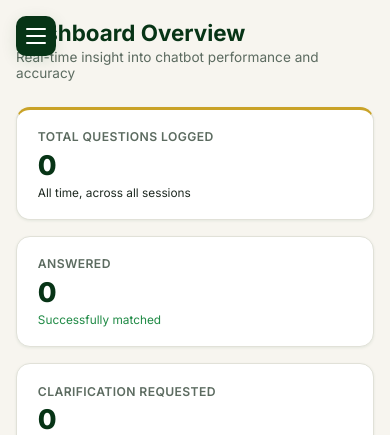
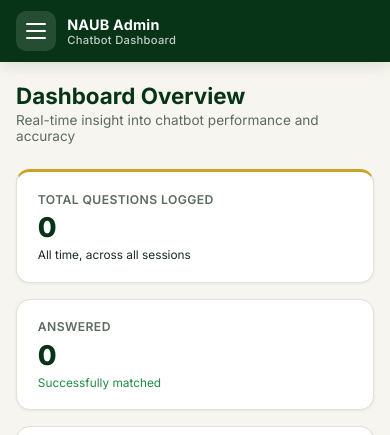
Before and after one commit to Onyedika1801/CHATBOT-NAUB, a Django app: page /dashboard/ in a window 390 px wide. Shown: the top 435 px of the page. Run offline with Django 5.2, Linux system fonts and the light colour scheme; the visitor is signed in with stand-in values (Sample User, id 1); data that the repository does not hold is empty.

Commit message:
Add Get Directions link to maps, fix ICT map pin, fix mobile hamburger UX
- Add a 'Get Directions' button under every map embed (both server-rendered
  and JS-rendered chat messages) linking to Google Maps turn-by-turn
  directions, since the embed alone only showed a pin with no way to
  navigate to it.
- Add missing map_query for the ICT Directorate knowledge base entry
  (was empty, so no map showed at all for ICT questions).
- Rework the dashboard mobile menu: hamburger now sits in a sticky top
  bar that scrolls with the page instead of floating fixed in front of
  content, and its icon animates into an X so it visually reflects
  open/closed state instead of appearing stuck.

```diff
--- a/dashboard/templates/dashboard/base_dash.html
+++ b/dashboard/templates/dashboard/base_dash.html
@@ -1,10 +1,16 @@
 {% extends "base.html" %}
 {% load static %}
 {% block body %}
-<!-- Mobile hamburger button -->
-<button class="dash-hamburger" id="dashHamburger" aria-label="Open menu">
-  <span></span><span></span><span></span>
-</button>
+<!-- Mobile top bar: sticky, scrolls with the page instead of floating over content -->
+<div class="dash-topbar">
+  <button class="dash-hamburger" id="dashHamburger" aria-label="Open menu" aria-expanded="false">
+    <span></span><span></span><span></span>
+  </button>
+  <div class="naub-brand-text">
+    <h1>NAUB Admin</h1>
+    <p>Chatbot Dashboard</p>
+  </div>
+</div>
 <!-- Overlay for closing sidebar on mobile -->
 <div class="dash-overlay" id="dashOverlay"></div>
 
@@ -45,10 +51,14 @@ const overlay = document.getElementById('dashOverlay');
 function openSidebar() {
   sidebar.classList.add('open');
   overlay.classList.add('open');
+  hamburger.classList.add('open');
+  hamburger.setAttribute('aria-expanded', 'true');
 }
 function closeSidebar() {
   sidebar.classList.remove('open');
   overlay.classList.remove('open');
+  hamburger.classList.remove('open');
+  hamburger.setAttribute('aria-expanded', 'false');
 }
 hamburger.addEventListener('click', () => {
   sidebar.classList.contains('open') ? closeSidebar() : openSidebar();
@@ -56,5 +66,8 @@ hamburger.addEventListener('click', () => {
 overlay.addEventListener('click', closeSidebar);
 // Close sidebar when a nav link is clicked on mobile
 sidebar.querySelectorAll('a').forEach(a => a.addEventListener('click', closeSidebar));
+// Close on Escape, and make sure state always starts closed on page load
+document.addEventListener('keydown', (e) => { if (e.key === 'Escape') closeSidebar(); });
+closeSidebar();
 </script>
 {% endblock %}
--- a/static/css/style.css
+++ b/static/css/style.css
@@ -251,6 +251,23 @@ button { font-family: inherit; cursor: pointer; }
   height: 220px;
   border: none;
   display: block;
+}
+.map-directions-btn {
+  display: flex;
+  align-items: center;
+  justify-content: center;
+  gap: 0.4rem;
+  padding: 0.55rem 0.8rem;
+  background: var(--naub-green-dark);
+  color: white;
+  font-size: 0.85rem;
+  font-weight: 600;
+  text-decoration: none;
+  text-align: center;
+}
+.map-directions-btn:hover {
+  background: var(--naub-green, #1a5c38);
+  opacity: 0.92;
 }
 
 .typing-indicator {
@@ -550,23 +567,36 @@ table.data-table tr:last-child td { border-bottom: none; }
 .faq-chips .chip { white-space: nowrap; flex-shrink: 0; }
 
 /* ===================== DASHBOARD MOBILE HAMBURGER ===================== */
+.dash-topbar {
+  display: none;
+  position: sticky;
+  top: 0;
+  left: 0;
+  right: 0;
+  z-index: 100;
+  align-items: center;
+  gap: 0.7rem;
+  padding: 0.7rem 1rem;
+  background: var(--naub-green-dark);
+  box-shadow: var(--shadow-md);
+}
+.dash-topbar .naub-brand-text h1 { color: white; font-size: 0.9rem; margin: 0; }
+.dash-topbar .naub-brand-text p { color: rgba(255,255,255,0.75); font-size: 0.7rem; margin: 0; }
+.dash-topbar .naub-logo-img { height: 28px; }
+
 .dash-hamburger {
-  display: none;
-  position: fixed;
-  top: 1rem;
-  left: 1rem;
-  z-index: 100;
   width: 40px; height: 40px;
+  flex-shrink: 0;
   border-radius: 10px;
-  background: var(--naub-green-dark);
+  background: rgba(255,255,255,0.12);
   border: none;
   color: white;
+  display: flex;
   flex-direction: column;
   align-items: center;
   justify-content: center;
   gap: 5px;
   cursor: pointer;
-  box-shadow: var(--shadow-md);
 }
 .dash-hamburger span {
   display: block;
@@ -575,6 +605,11 @@ table.data-table tr:last-child td { border-bottom: none; }
   border-radius: 2px;
   transition: all 0.2s ease;
 }
+/* Turn the three bars into an X when the menu is open, so the icon
+   itself reflects state instead of looking "stuck" open. */
+.dash-hamburger.open span:nth-child(1) { transform: translateY(7px) rotate(45deg); }
+.dash-hamburger.open span:nth-child(2) { opacity: 0; }
+.dash-hamburger.open span:nth-child(3) { transform: translateY(-7px) rotate(-45deg); }
 
 .dash-overlay {
   display: none;
@@ -585,7 +620,7 @@ table.data-table tr:last-child td { border-bottom: none; }
 }
 
 @media (max-width: 880px) {
-  .dash-hamburger { display: flex; }
+  .dash-topbar { display: flex; }
   .dash-sidebar {
     display: flex;
     position: fixed;
```
Also changed, not shown: chatbot/templates/chatbot/chat.html (+11 -0 lines), chatbot/knowledge_base.json.
